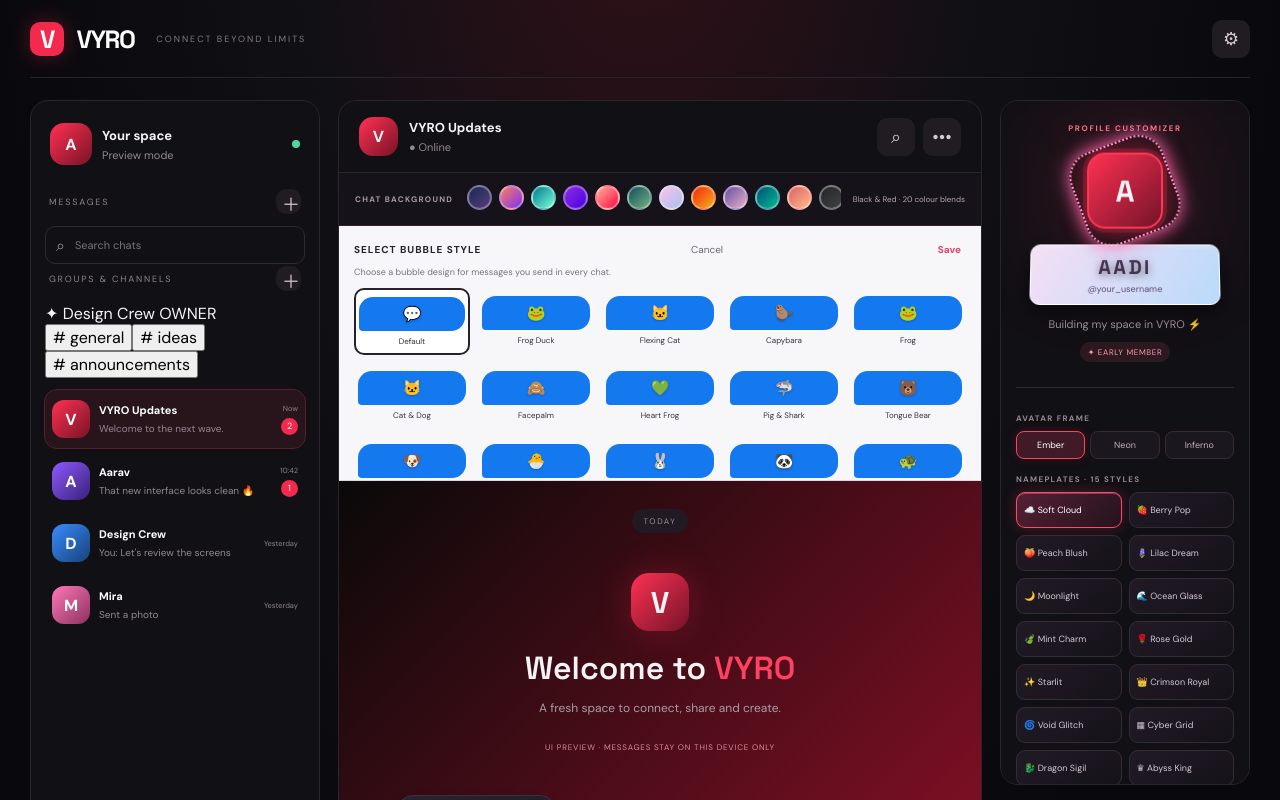
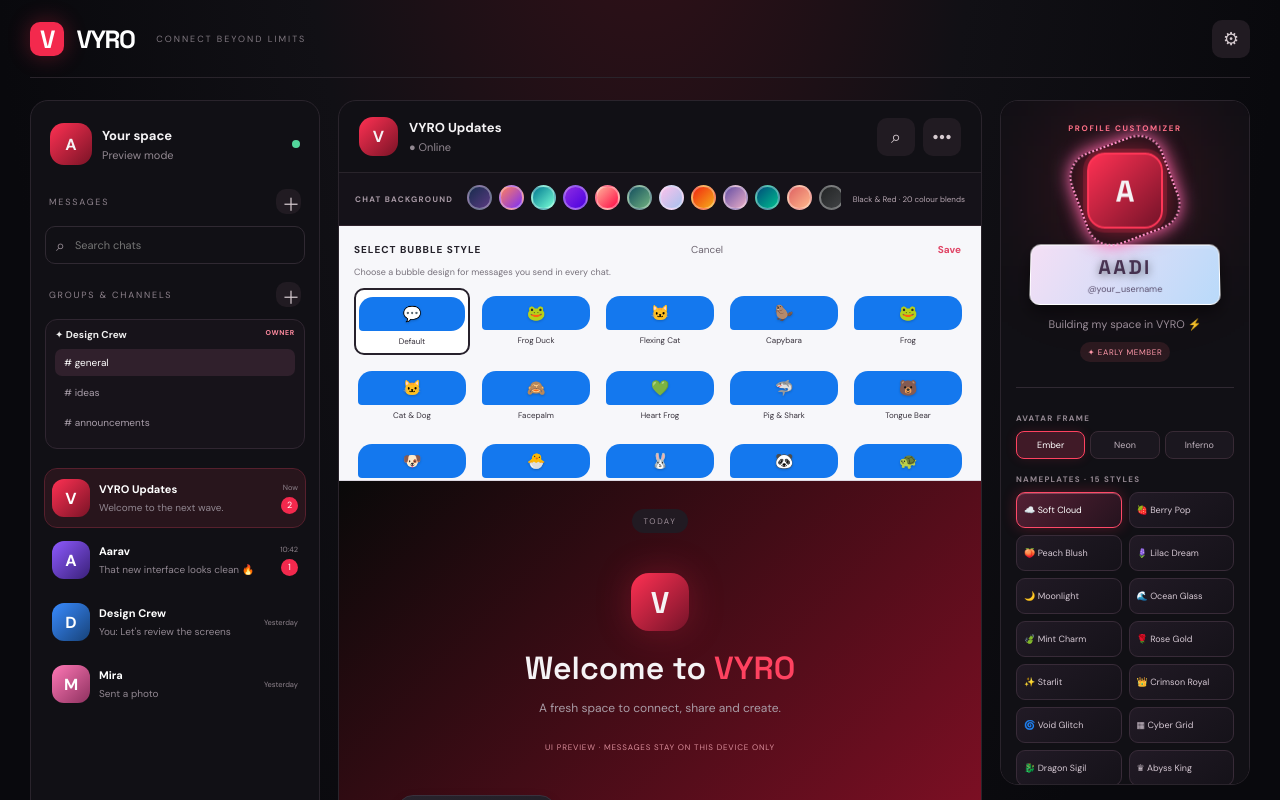
Before and after one commit to Aaditya-555/VYRO, a React (Vite) app: page / in a window 1280 px wide. Shown: the top 800 px of the page. Built offline with nearby package versions, Linux system fonts and the light colour scheme.

Commit message:
Style group and channel navigation

```diff
--- a/src/styles.css
+++ b/src/styles.css
@@ -162,3 +162,5 @@ button,input{font:inherit}button{cursor:pointer}.splash{min-height:100vh;display
 .bubble[class*="bubble-theme-"]{box-shadow:0 3px 10px #0002}
 .bubble.sent[class*="bubble-theme-"]:after{content:"";position:absolute;right:9px;top:-5px;width:9px;height:9px;border-radius:50%;background:inherit;opacity:.9}
 @media(max-width:650px){.bubble-style-panel{padding:10px;max-height:225px}.bubble-style-grid{grid-template-columns:repeat(4,minmax(0,1fr));gap:5px}.bubble-style-preview{height:29px}.bubble-style-option small{font-size:7px}}
+
+.group-label{margin-top:18px}.group-preview-list{padding:8px 9px 12px;margin-bottom:8px;border:1px solid #302631;border-radius:12px;background:#17131a}.group-preview-title{font-size:10px;font-weight:700;color:#eee;display:flex;justify-content:space-between;margin-bottom:8px}.group-preview-title span{font-size:7px;letter-spacing:.1em;color:#ff8ba0}.channel-preview{display:block;width:100%;text-align:left;border:0;border-radius:7px;padding:7px 9px;margin-top:3px;background:transparent;color:#a99eaa;font-size:10px}.channel-preview:hover,.channel-preview.active{background:#30202c;color:#fff}
```
